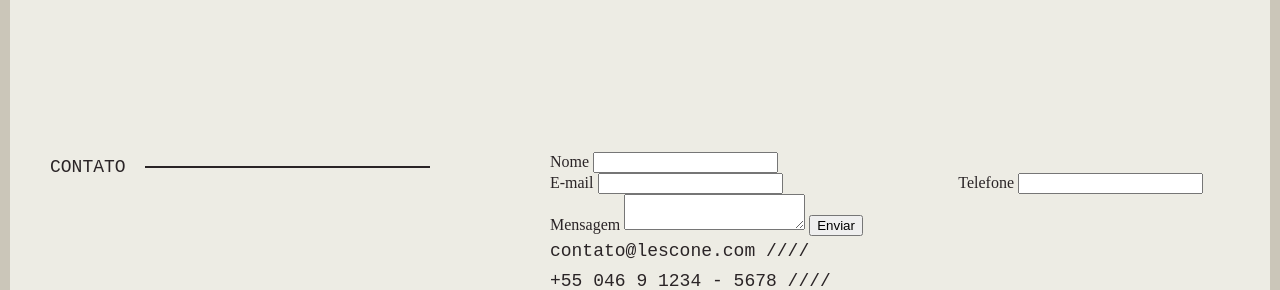
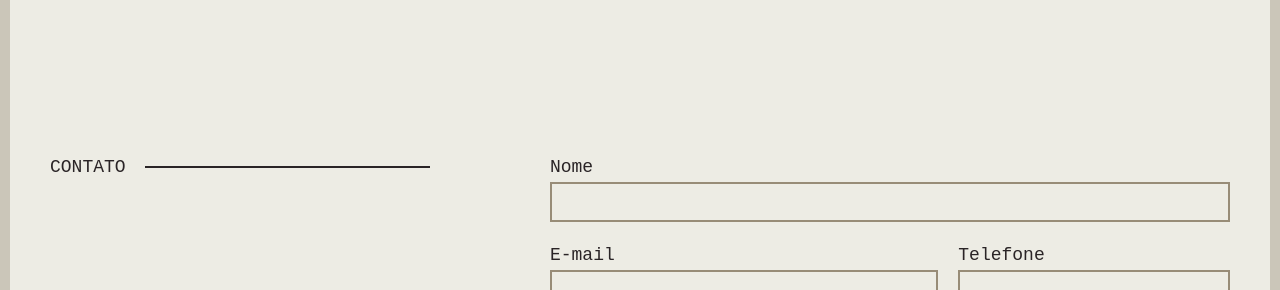
Before and after one commit to LeonardoPilatti/Le-scone, a plain HTML site: page index.html in a window 1280 px wide. Shown: the part 1622-1912 px from the top of the page. Drawn offline with Linux system fonts and the light colour scheme; a web font is replaced by a local one.

Commit message:
Layout contato

```diff
--- /dev/null
+++ b/css/scss/_contato.scss
@@ -0,0 +1,74 @@
+.contato {
+    margin-top: 120px;
+    margin-bottom: 120px;
+    @include d(s){
+        margin-top: 60px;
+        margin-bottom: 60px;
+    }
+}
+
+
+.contato form {
+    label {
+        @include tipo-1(18);
+        display: block;  // para a caixa de dialogo ficar certo com o nome, um em baixo do outro
+    }
+    input[type = "text"], textarea {   /// esse input[type = "text] eh para falar somente com o input que seja tipo texto
+        @include tipo-1(18);
+        color: $cinza;
+        width: 100%; //para ficar relativo ao grid de 100%
+        padding: 0 5px;
+        height: 40px;
+        border: 2px solid $bege-escuro;
+        background: transparent;  // para tirar a cor de dentro da caixa
+        margin-bottom: 1em;
+        &:hover, &:focus {  //esse focus eh para mudar a cor quando estou selecionando ele
+            outline: none;
+            border-color: $bege-medio;
+
+        }
+    }
+    textarea {
+        height: 120px;  // para aumentar o tamanho da caixa para escrever a mensagem
+    }
+}
+
+input.button {  // eh para o botao de enviar
+    @include tipo-1(18);
+    cursor: pointer;
+    color: $bege-escuro;
+    text-transform: uppercase;
+    border: 2px solid $bege-escuro;
+    background: transparent;
+    display: block;
+    width: 200px;
+    padding-top: 5px;
+    @include box-shadow(5px 5px 0 -2px $bege-medio,
+                        5px 5px 0 0 $bege-escuro);
+    transition: .3s;
+    &:hover {
+        @include box-shadow(3px 3px 0 -2px $bege-medio,
+                            3px 3px 0 0 $bege-escuro);
+    }
+}
+
+.contato-info {
+    display: inline-block;  // quero que ocupe somente a area que ela ocupa mesmo
+    color: $bege-escuro;
+    margin-top: 2em;
+    margin-bottom: 3em;  // sempre que usar uma margin negativa, usar uma margin-bottom do tamanho da negativa
+    @include d(l) {
+    float: right;  /// eh para o texto ir para a direita
+    text-align: right;   /// eh para o texto ficar alinhado a direita
+    margin-top: -3em;
+    }
+}
+
+.contato-mapa {
+    display: block;
+    @include box-shadow(0 0 0 10px $bege-medio);  // para criar a borda nele, pois ele fica maior que o grid
+    clear: both;  /// para ele nao ficar em cima de nada
+    img {
+        width: 100%;
+    }
+}
--- a/css/scss/_variaveis-e-mixins.scss
+++ b/css/scss/_variaveis-e-mixins.scss
@@ -35,3 +35,10 @@ $font-2: 'Aref Ruqaa', serif;
         line-height: em(30, 24);
     }
 }
+
+
+@mixin box-shadow($shadow...) {  // esses tres pontos eh pq posso incluir mais cores, eh para fazer a sombra no botao
+    -webkit-box-shadow: $shadow;
+    -moz-box-shadow: $shadow;
+    box-shadow: $shadow;
+}
--- a/css/scss/style.scss
+++ b/css/scss/style.scss
@@ -6,3 +6,4 @@
 // partes do site:
 @import "intro";
 @import "menu";
+@import "contato";
```
Also changed, not shown: css/style.css.
